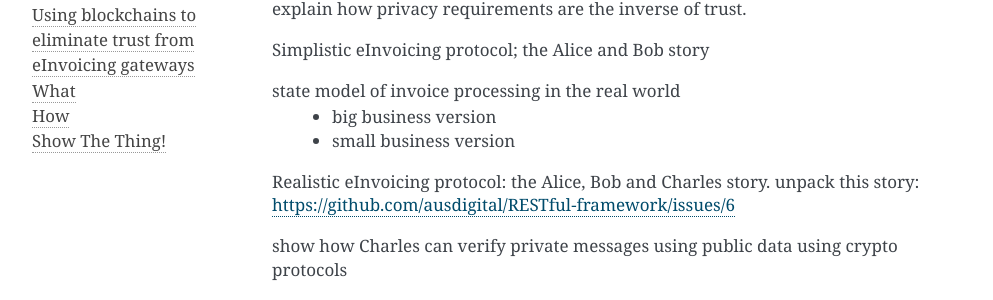
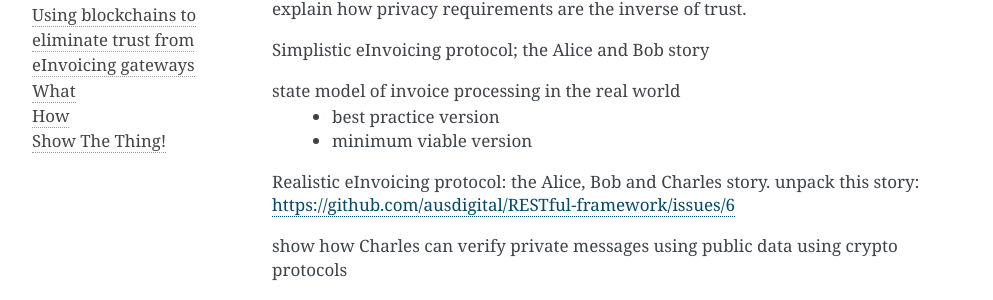
Before and after one commit to monkeypants/OpenDigitalProcurementGovHack2016, a Sphinx documentation site: the page built from docs/what.rst, in a window 1280 px wide. Shown: the part 213-513 px from the top of the page, without its empty margins (148-1141 px from the left). Built offline with Sphinx 7.4.7, drawn with Linux system fonts in a browser that asks for light colours.

Commit message:
replace 'small business' with 'minimum viable'; replace 'big business' with 'best practice'

```diff
--- a/docs/what.rst
+++ b/docs/what.rst
@@ -11,8 +11,8 @@ explain how privacy requirements are the inverse of trust.
 Simplistic eInvoicing protocol; the Alice and Bob story
 
 state model of invoice processing in the real world
- * big business version
- * small business version
+ * best practice version
+ * minimum viable version
 
 Realistic eInvoicing protocol: the Alice, Bob and Charles story. unpack this story: https://github.com/ausdigital/RESTful-framework/issues/6
 
```
